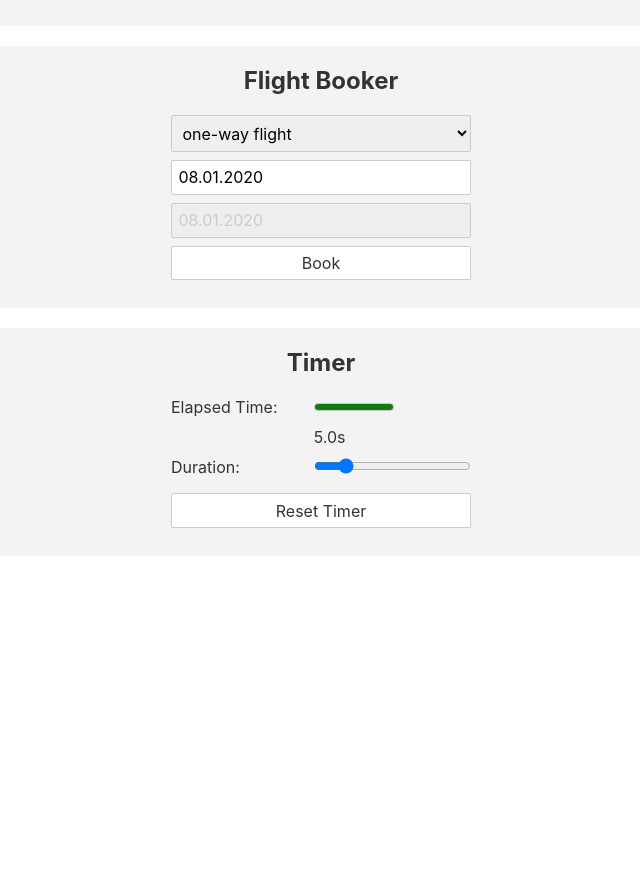
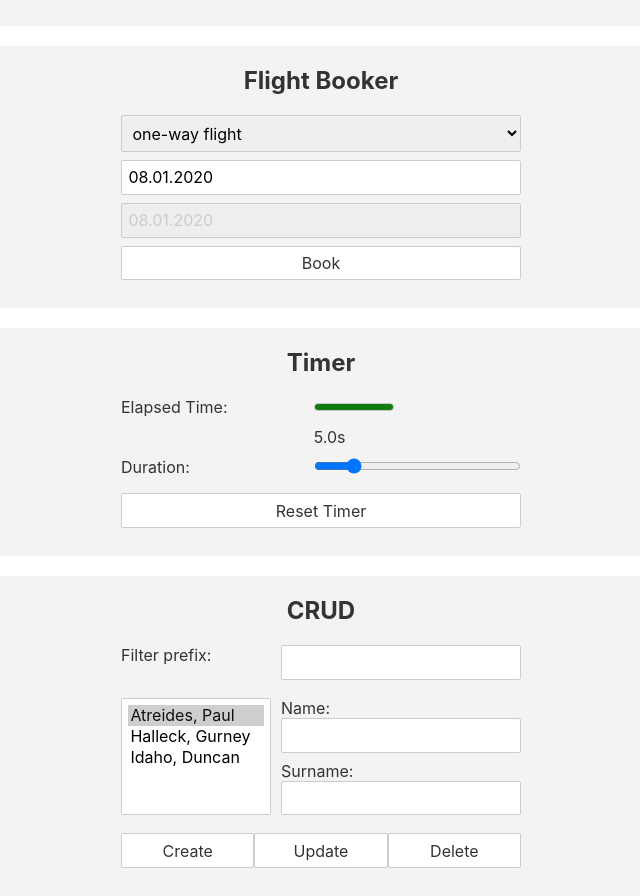
Before and after one commit to theSherwood/7_GUIs, a Svelte app in the folder svelte/: page / in a window 1280 px wide. Shown: the part 305-1201 px from the top of the page, without its empty margins (319-959 px from the left). Before the commit the page ends 861 px from the top, so only its background shows below. Built offline with nearby package versions, Linux system fonts and the light colour scheme.

Commit message:
Implement CRUD task.

```diff
--- a/svelte/src/App.svelte
+++ b/svelte/src/App.svelte
@@ -3,6 +3,7 @@
 	import TempConverter from './tasks/tempConverter.svelte'
 	import FlightBooker from './tasks/flightBooker.svelte'
 	import Timer from './tasks/timer.svelte'
+	import Crud from './tasks/crud.svelte'
 </script>
 
 <main>
@@ -12,6 +13,7 @@
 	<TempConverter />
 	<FlightBooker />
 	<Timer />
+	<Crud />
 </main>
 
 <style>
--- /dev/null
+++ b/svelte/src/tasks/crud.svelte
@@ -0,0 +1,79 @@
+<script>
+  import Card from "../components/card.svelte";
+
+  let prefix = ''
+  let entries = [
+    ['Paul', 'Atreides'],
+    ['Gurney', 'Halleck'],
+    ['Duncan', 'Idaho']
+  ]
+  $: filteredEntries = entries.filter(
+    entry => entry[1].toLowerCase().startsWith(prefix)
+  )
+  let selected = 0
+  let name = ''
+  let surname = ''
+
+  function createHandler() {
+    entries.push([name, surname])
+    entries = entries
+  }
+  function updateHandler() {
+    entries[selected] = [name, surname]
+    entries = entries
+  }
+  function deleteHandler() {
+    entries = entries.filter((entry, i) => i !== selected)
+  }
+</script>
+
+<Card title="CRUD">
+  <div class="wrapper">
+    Filter prefix:
+    <input bind:value={prefix} />
+    <select bind:value={selected} size='4'>
+      {#each filteredEntries as entry, i}
+        <option value={i}>{entry[1]}, {entry[0]}</option>
+      {/each}
+    </select>
+    <div>
+      Name:
+      <input bind:value={name} />
+      Surname:
+      <input bind:value={surname} />
+    </div>
+    <div class="buttons">
+      <button on:click={createHandler}>Create</button>
+      <button on:click={updateHandler}>Update</button>
+      <button on:click={deleteHandler}>Delete</button>
+    </div>
+  </div>
+</Card>
+
+<style>
+  .wrapper {
+    max-width: 400px;
+    text-align: left;
+    margin: auto;
+    display: grid;
+    grid-template-columns: 150px auto;
+    grid-template-rows: auto;
+    grid-gap: 10px 10px;
+    grid-auto-flow: row;
+  }
+
+  .buttons {
+    grid-column: 1/3;
+    display: flex;
+    justify-content: space-evenly;
+  }
+
+  button {
+    background: white;
+    flex: 1 1 0%;
+  }
+
+  input {
+    width: 100%;
+  }
+</style>
--- a/svelte/src/tasks/flightBooker.svelte
+++ b/svelte/src/tasks/flightBooker.svelte
@@ -60,7 +60,7 @@
 
 <style>
   div {
-    max-width: 300px;
+    max-width: 400px;
     margin: auto;
   }
 
--- a/svelte/src/tasks/timer.svelte
+++ b/svelte/src/tasks/timer.svelte
@@ -36,7 +36,7 @@
 
 <style>
   .wrapper {
-    max-width: 300px;
+    max-width: 400px;
     text-align: left;
     margin: auto;
     display: grid;
```
